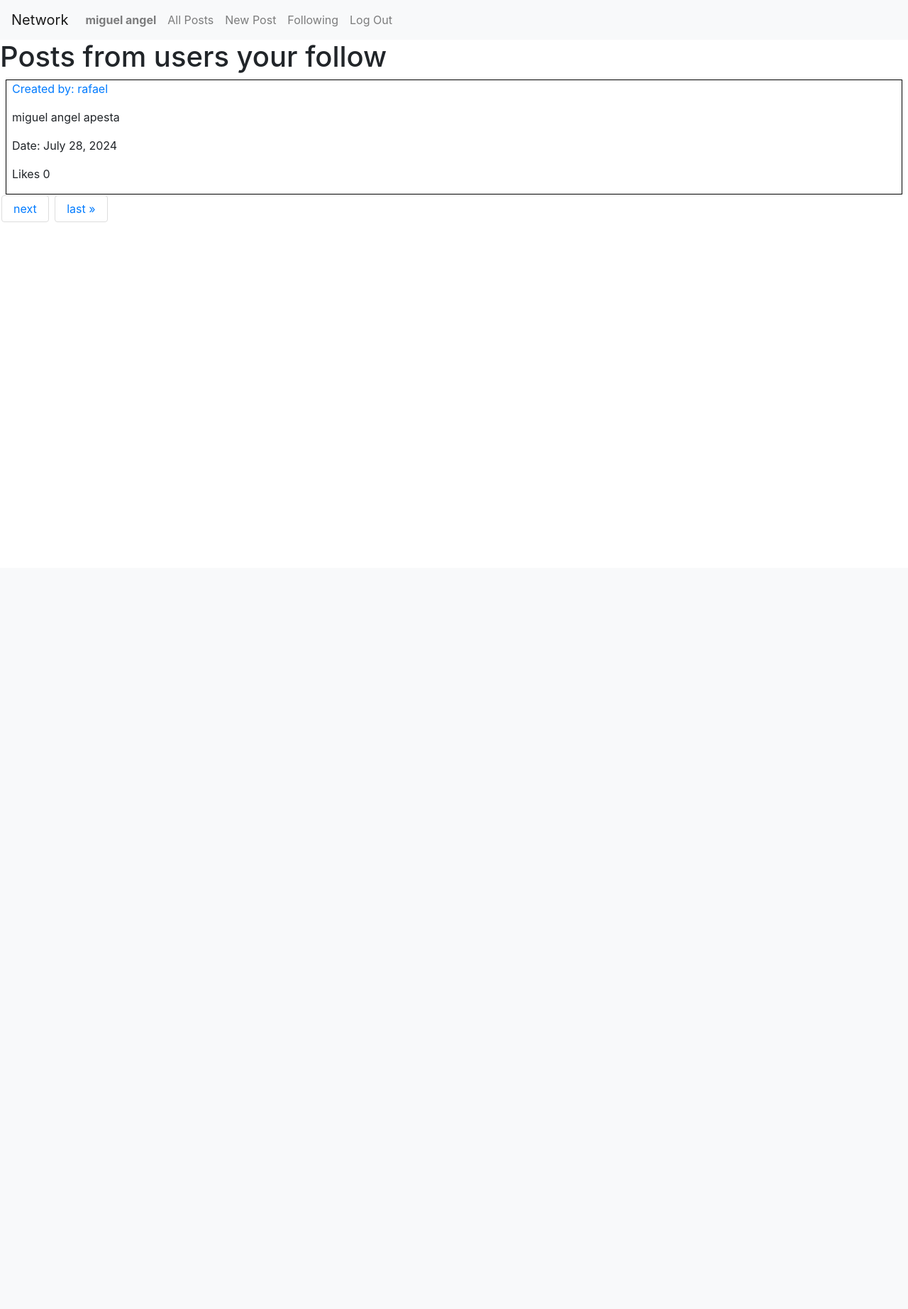
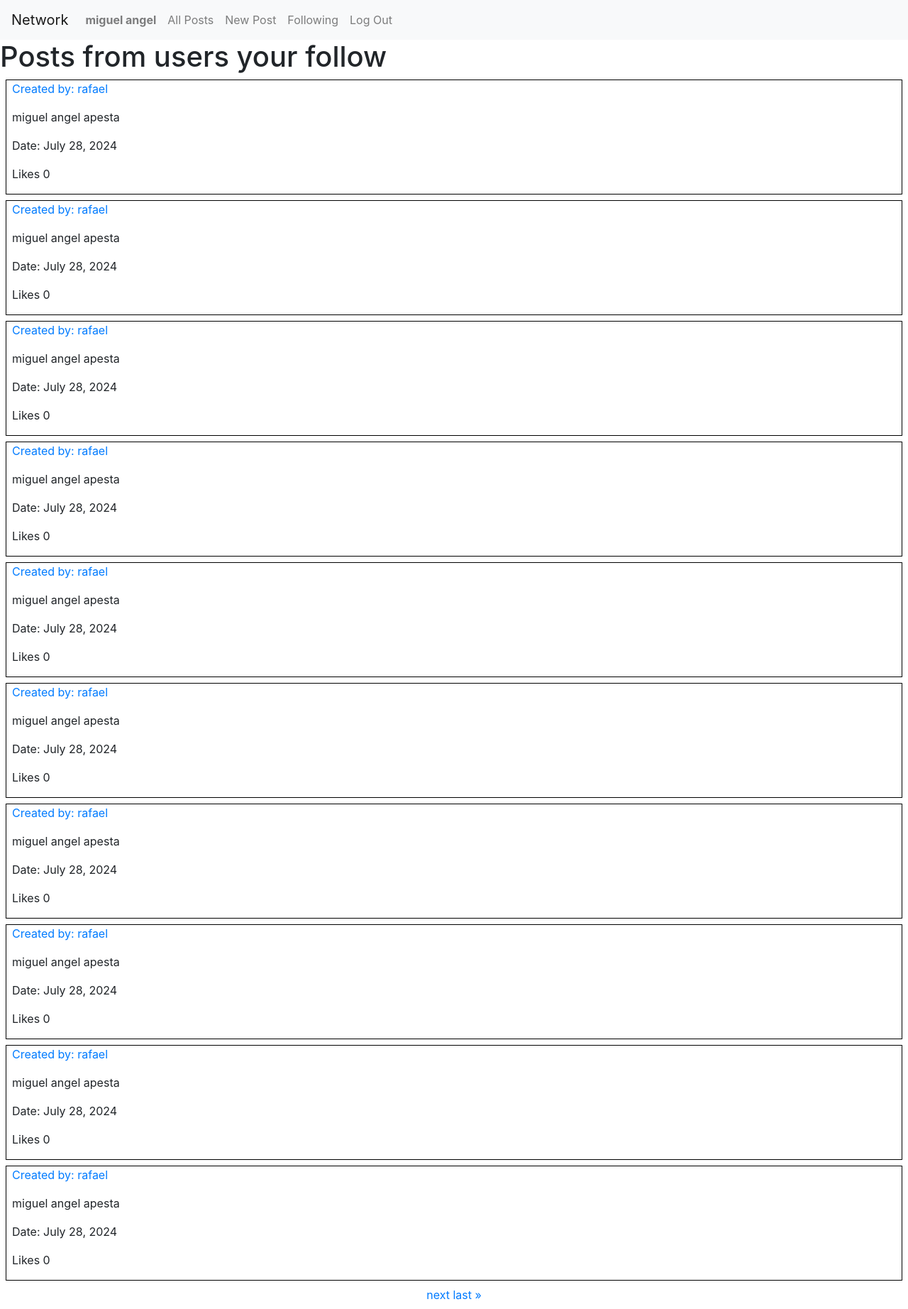
Before and after one commit to MogekoAttack/curso1, a Django app: page /following/ in a window 1280 px wide. Shown: the whole page at 71% size. Before the commit the page ends 313 px from the top, so only its background shows below. Run offline with Django 3.2, Linux system fonts and the light colour scheme; a user stored in the database is signed in; data comes from the database, SQL or seed files in the repository; both versions use the stored data as it was after the commit; some libraries are stand-ins or nearby versions.

Commit message:
Paginación corregida.

```diff
--- a/network/static/network/styles.css
+++ b/network/static/network/styles.css
@@ -1,21 +1,6 @@
-.pagination {
-    display: inline-block;
+.paginacion {
+    display: flex;
+    width: 100%;
+    justify-content: center;
+    margin: 0px 0px 1vh 0px;
 }
-
-.step-links a {
-    color: #007bff;
-    text-decoration: none;
-    padding: 8px 16px;
-    border: 1px solid #ddd;
-    border-radius: 4px;
-    margin: 0 2px;
-}
-
-.step-links a:hover {
-    background-color: #ddd;
-}
-
-.step-links .disabled {
-    color: #ccc;
-    cursor: not-allowed;
-}
--- a/network/templates/network/all_post.html
+++ b/network/templates/network/all_post.html
@@ -12,8 +12,8 @@
 
             </div>
         {% endfor %}
-        <div class="pagination">
-            <span class="step-links">
+        <div class="paginacion">
+            <span>
                 {% if posts.has_previous %}
                     <a href="?page=1">&laquo; first</a>
                     <a href="?page={{ posts.previous_page_number }}">previous</a>
--- a/network/templates/network/following.html
+++ b/network/templates/network/following.html
@@ -11,8 +11,8 @@
                 <p>Likes {{ post.likes }}</p>
             </div>
         {% endfor %}
-        <div class="pagination">
-            <span class="step-links">
+        <div class="paginacion">
+            <span>
                 {% if posts.has_previous %}
                     <a href="?page=1">&laquo; first</a>
                     <a href="?page={{ posts.previous_page_number }}">previous</a>
--- a/network/views.py
+++ b/network/views.py
@@ -149,7 +149,7 @@ def following_posts(request):
         # posts.append(Post.objects.filter(user_id=id).all())
         # Post.objects.filter(user_id=3).order_by('-created')
     print('post --> ', posts)
-    paginator = Paginator(posts, 1)
+    paginator = Paginator(posts, 10)
     page = request.GET.get('page')
 
     try:
```
Also changed, not shown: db.sqlite3.
